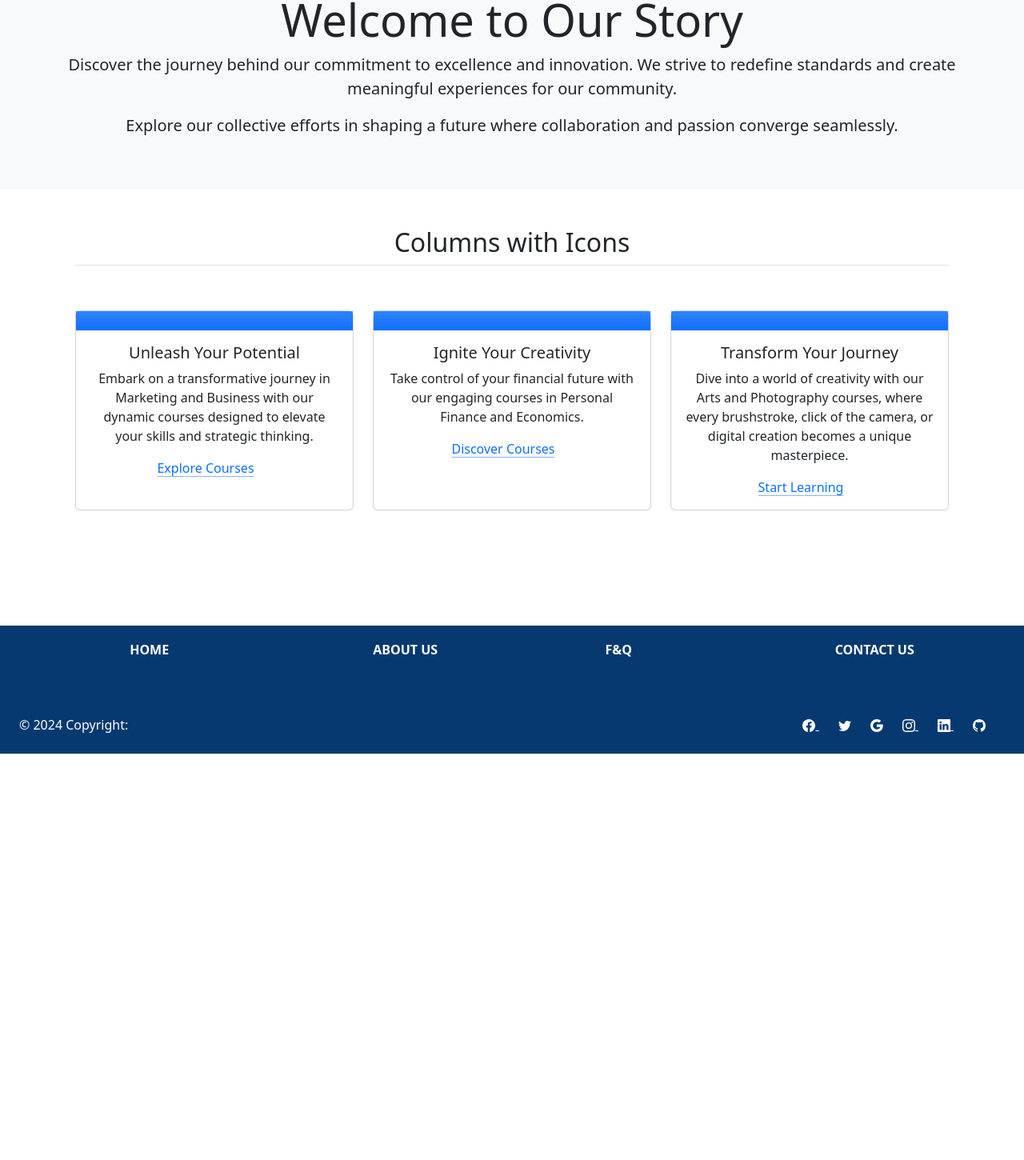
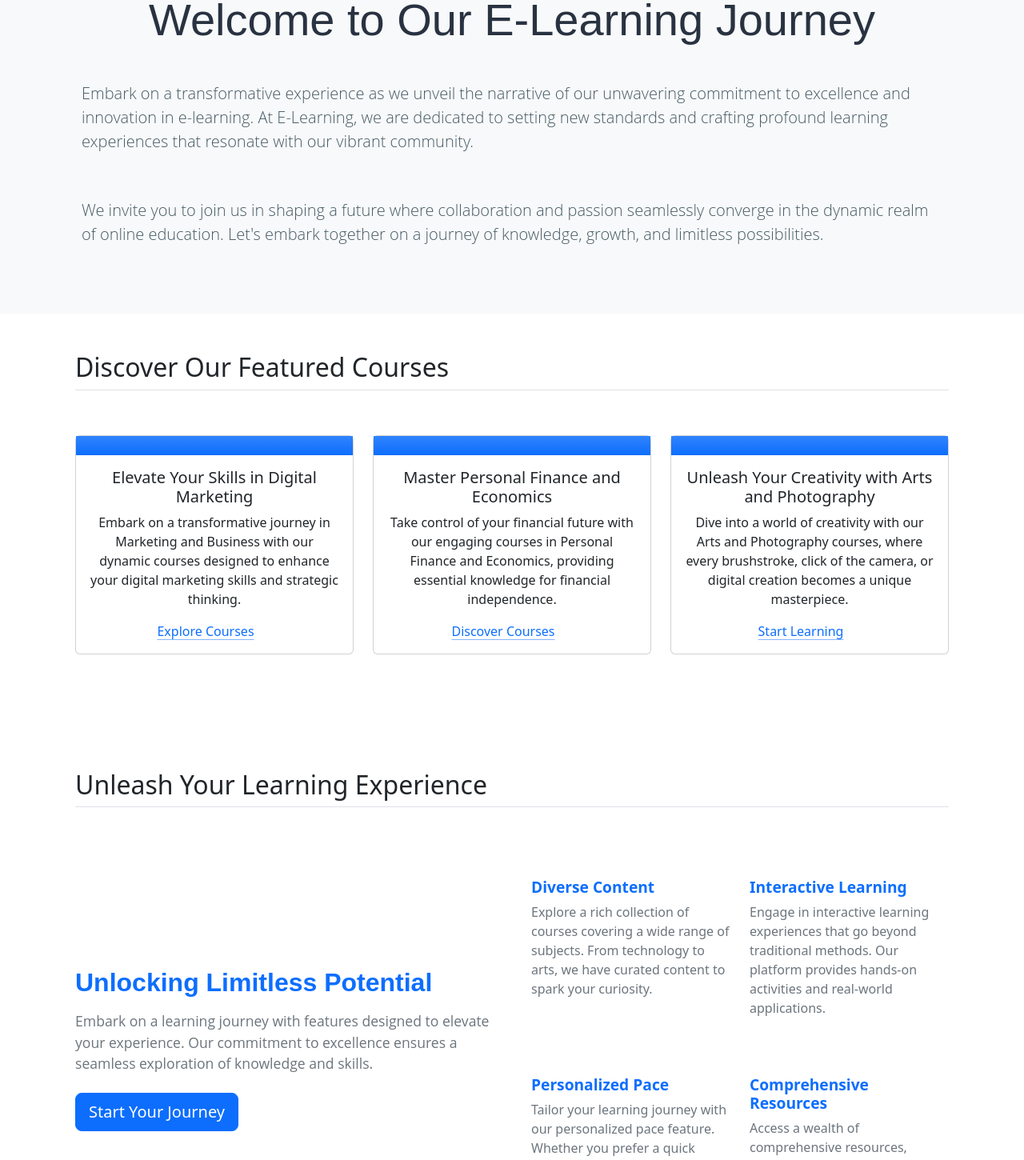
Before and after one commit to C9-MohammedKreishan/E-Learning-Platform, a React (Create React App) app in the folder frontend/: page /users/aboutUs in a window 1280 px wide. Shown: the part 168-1618 px from the top of the page at 80% size. Before the commit the page ends 1111 px from the top, so only its background shows below. Built offline with nearby package versions, Linux system fonts and the light colour scheme.

Commit message:
Backend + FrontEnd >> aboutUS >> 4

```diff
--- a/frontend/src/components/AboutUs/AboutUs.js
+++ b/frontend/src/components/AboutUs/AboutUs.js
@@ -12,21 +12,36 @@ const AboutUsPage = () => {
     <>
       <div className="about-section text-center bg-light py-5">
         <Container>
-          <h1 className="display-4">Welcome to Our Story</h1>
-          <p className="lead">
-            Discover the journey behind our commitment to excellence and
-            innovation. We strive to redefine standards and create meaningful
-            experiences for our community.
+          <h1
+            className="display-4 mb-4"
+            style={{ fontFamily: "Montserrat, sans-serif", color: "#293241" }}
+          >
+            Welcome to Our E-Learning Journey
+          </h1>
+          <p
+            className="lead"
+            style={{ fontFamily: "Open Sans, sans-serif", color: "#455a64",padding:"20px",textAlign:"left" }}
+          >
+            Embark on a transformative experience as we unveil the narrative of
+            our unwavering commitment to excellence and innovation in
+            e-learning. At E-Learning, we are dedicated to setting new standards
+            and crafting profound learning experiences that resonate with our
+            vibrant community.
           </p>
-          <p className="lead">
-            Explore our collective efforts in shaping a future where
-            collaboration and passion converge seamlessly.
+          <p
+            className="lead"
+            style={{ fontFamily: "Open Sans, sans-serif", color: "#455a64" ,padding:"20px",textAlign:"left"}}
+          >
+            We invite you to join us in shaping a future where collaboration and
+            passion seamlessly converge in the dynamic realm of online
+            education. Let's embark together on a journey of knowledge, growth,
+            and limitless possibilities.
           </p>
         </Container>
       </div>
 
       <Container className="px-4 py-5" id="featured-3">
-        <h2 className="pb-2 border-bottom">Columns with Icons</h2>
+        <h2 className="pb-2 border-bottom" style={{textAlign:"left"}}>Discover Our Featured Courses</h2>
         <Row className="g-4 py-5 row-cols-1 row-cols-lg-3">
           <Col>
             <Card className="feature d-flex flex-column h-100">
@@ -42,11 +57,13 @@ const AboutUsPage = () => {
                 </svg>
               </div>
               <Card.Body className="flex-grow-1">
-                <Card.Title>Unleash Your Potential</Card.Title>
+                <Card.Title>
+                  Elevate Your Skills in Digital Marketing
+                </Card.Title>
                 <Card.Text>
                   Embark on a transformative journey in Marketing and Business
-                  with our dynamic courses designed to elevate your skills and
-                  strategic thinking.
+                  with our dynamic courses designed to enhance your digital
+                  marketing skills and strategic thinking.
                 </Card.Text>
                 <a href="#" className="icon-link">
                   Explore Courses
@@ -78,10 +95,11 @@ const AboutUsPage = () => {
                 </svg>
               </div>
               <Card.Body className="flex-grow-1">
-                <Card.Title>Ignite Your Creativity</Card.Title>
+                <Card.Title>Master Personal Finance and Economics</Card.Title>
                 <Card.Text>
                   Take control of your financial future with our engaging
-                  courses in Personal Finance and Economics.
+                  courses in Personal Finance and Economics, providing essential
+                  knowledge for financial independence.
                 </Card.Text>
                 <a href="#" className="icon-link">
                   Discover Courses
@@ -113,7 +131,9 @@ const AboutUsPage = () => {
                 </svg>
               </div>
               <Card.Body className="flex-grow-1">
-                <Card.Title>Transform Your Journey</Card.Title>
+                <Card.Title>
+                  Unleash Your Creativity with Arts and Photography
+                </Card.Title>
                 <Card.Text>
                   Dive into a world of creativity with our Arts and Photography
                   courses, where every brushstroke, click of the camera, or
@@ -136,76 +156,114 @@ const AboutUsPage = () => {
           </Col>
         </Row>
       </Container>
+      <Container className="px-4 py-5" style={{textAlign:"left"}}>
+      <h2 className="pb-2 border-bottom">Unleash Your Learning Experience</h2>
 
-      {/* <Container className="px-4 py-5" id="custom-cards">
-      <h2 className="pb-2 border-bottom">Custom cards</h2>
+        <Row className="row-cols-1 row-cols-md-2 align-items-md-center g-5 py-5">
+          <Col className="d-flex flex-column align-items-start gap-2">
+            <h2
+              className="fw-bold text-primary"
+              style={{ fontFamily: "Montserrat, sans-serif", fontSize: "2rem" }}
+            >
+              Unlocking Limitless Potential
+            </h2>
+            <p
+              className="text-secondary"
+              style={{
+                fontFamily: "Open Sans, sans-serif",
+                fontSize: "1.1rem",
+              }}
+            >
+              Embark on a learning journey with features designed to elevate
+              your experience. Our commitment to excellence ensures a seamless
+              exploration of knowledge and skills.
+            </p>
+            <Button href="#" variant="primary" size="lg">
+              Start Your Journey
+            </Button>
+          </Col>
 
-      <Row className="row-cols-1 row-cols-lg-3 align-items-stretch g-4 py-5">
-        <Col>
-          <Card className="card card-cover h-100 overflow-hidden text-white bg-dark rounded-5 shadow-lg" style={{ backgroundImage: `url('https://res.cloudinary.com/dalwd5c23/image/upload/v1705436743/pexels-anna-nekrashevich-6801872_pjjwg8.jpg')` }}>
-  <div className="d-flex flex-column h-100 p-5 pb-3 text-white text-shadow-1">
-    <h2 className="pt-5 mt-5 mb-4 display-6 lh-1 fw-bold">Short title, long jacket</h2>
-    <ul className="d-flex list-unstyled mt-auto">
-      <li className="me-auto">
-        <img src="https://github.com/twbs.png" alt="Bootstrap" width="32" height="32" className="rounded-circle border border-white" />
-      </li>
-      <li className="d-flex align-items-center me-3">
-        <svg className="bi me-2" width="1em" height="1em"><use xlinkHref="#geo-fill"></use></svg>
-        <small>Earth</small>
-      </li>
-      <li className="d-flex align-items-center">
-        <svg className="bi me-2" width="1em" height="1em"><use xlinkHref="#calendar3"></use></svg>
-        <small>3d</small>
-      </li>
-    </ul>
-  </div>
-</Card>
+          <Col>
+            <Row className="row-cols-1 row-cols-sm-2 g-4">
+              <Col className="d-flex flex-column gap-2">
+                <div className="feature-icon-small d-inline-flex align-items-center justify-content-center text-primary bg-gradient fs-4 rounded-3">
+                  <svg className="bi" width="1em" height="1em">
+                    <use xlinkHref="#collection"></use>
+                  </svg>
+                </div>
+                <h4
+                  className="fw-semibold mb-0 text-primary"
+                  style={{ fontSize: "1.2rem" }}
+                >
+                  Diverse Content
+                </h4>
+                <p className="text-secondary">
+                  Explore a rich collection of courses covering a wide range of
+                  subjects. From technology to arts, we have curated content to
+                  spark your curiosity.
+                </p>
+              </Col>
 
-        </Col>
+              <Col className="d-flex flex-column gap-2">
+                <div className="feature-icon-small d-inline-flex align-items-center justify-content-center text-primary bg-gradient fs-4 rounded-3">
+                  <svg className="bi" width="1em" height="1em">
+                    <use xlinkHref="#gear-fill"></use>
+                  </svg>
+                </div>
+                <h4
+                  className="fw-semibold mb-0 text-primary"
+                  style={{ fontSize: "1.2rem" }}
+                >
+                  Interactive Learning
+                </h4>
+                <p className="text-secondary">
+                  Engage in interactive learning experiences that go beyond
+                  traditional methods. Our platform provides hands-on activities
+                  and real-world applications.
+                </p>
+              </Col>
 
-        <Col>
-          <Card className="card card-cover h-100 overflow-hidden text-white bg-dark rounded-5 shadow-lg" style={{ backgroundImage: "url('unsplash-photo-2.jpg')" }}>
-            <div className="d-flex flex-column h-100 p-5 pb-3 text-white text-shadow-1">
-              <h2 className="pt-5 mt-5 mb-4 display-6 lh-1 fw-bold">Much longer title that wraps to multiple lines</h2>
-              <ul className="d-flex list-unstyled mt-auto">
-                <li className="me-auto">
-                  <img src="https://github.com/twbs.png" alt="Bootstrap" width="32" height="32" className="rounded-circle border border-white" />
-                </li>
-                <li className="d-flex align-items-center me-3">
-                  <svg className="bi me-2" width="1em" height="1em"><use xlinkHref="#geo-fill"></use></svg>
-                  <small>Pakistan</small>
-                </li>
-                <li className="d-flex align-items-center">
-                  <svg className="bi me-2" width="1em" height="1em"><use xlinkHref="#calendar3"></use></svg>
-                  <small>4d</small>
-                </li>
-              </ul>
-            </div>
-          </Card>
-        </Col>
+              <Col className="d-flex flex-column gap-2">
+                <div className="feature-icon-small d-inline-flex align-items-center justify-content-center text-primary bg-gradient fs-4 rounded-3">
+                  <svg className="bi" width="1em" height="1em">
+                    <use xlinkHref="#speedometer"></use>
+                  </svg>
+                </div>
+                <h4
+                  className="fw-semibold mb-0 text-primary"
+                  style={{ fontSize: "1.2rem" }}
+                >
+                  Personalized Pace
+                </h4>
+                <p className="text-secondary">
+                  Tailor your learning journey with our personalized pace
+                  feature. Whether you prefer a quick sprint or a steady
+                  marathon, we cater to your unique learning style.
+                </p>
+              </Col>
 
-        <Col>
-          <Card className="card card-cover h-100 overflow-hidden text-white bg-dark rounded-5 shadow-lg" style={{ backgroundImage: "url('unsplash-photo-3.jpg')" }}>
-            <div className="d-flex flex-column h-100 p-5 pb-3 text-shadow-1">
-              <h2 className="pt-5 mt-5 mb-4 display-6 lh-1 fw-bold">Another longer title belongs here</h2>
-              <ul className="d-flex list-unstyled mt-auto">
-                <li className="me-auto">
-                  <img src="https://res.cloudinary.com/dalwd5c23/image/upload/v1705436743/pexels-anna-nekrashevich-6801872_pjjwg8.jpg" alt="Bootstrap" width="32" height="32" className="rounded-circle border border-white" />
-                </li>
-                <li className="d-flex align-items-center me-3">
-                  <svg className="bi me-2" width="1em" height="1em"><use xlinkHref="#geo-fill"></use></svg>
-                  <small>California</small>
-                </li>
-                <li className="d-flex align-items-center">
-                  <svg className="bi me-2" width="1em" height="1em"><use xlinkHref="#calendar3"></use></svg>
-                  <small>5d</small>
-                </li>
-              </ul>
-            </div>
-          </Card>
-        </Col>
-      </Row>
-    </Container> */}
+              <Col className="d-flex flex-column gap-2">
+                <div className="feature-icon-small d-inline-flex align-items-center justify-content-center text-primary bg-gradient fs-4 rounded-3">
+                  <svg className="bi" width="1em" height="1em">
+                    <use xlinkHref="#table"></use>
+                  </svg>
+                </div>
+                <h4
+                  className="fw-semibold mb-0 text-primary"
+                  style={{ fontSize: "1.2rem" }}
+                >
+                  Comprehensive Resources
+                </h4>
+                <p className="text-secondary">
+                  Access a wealth of comprehensive resources, including study
+                  materials, quizzes, and discussion forums. Our platform
+                  ensures you have everything you need to succeed.
+                </p>
+              </Col>
+            </Row>
+          </Col>
+        </Row>
+      </Container>
     </>
   );
 };
```
